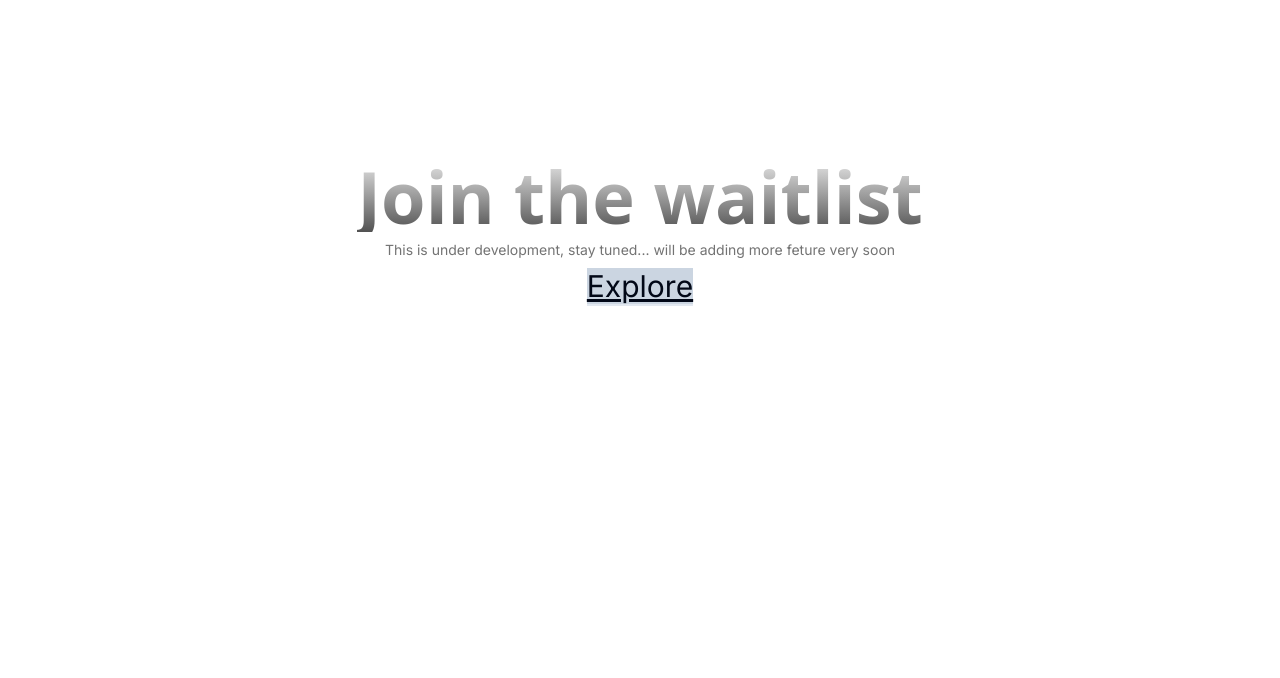
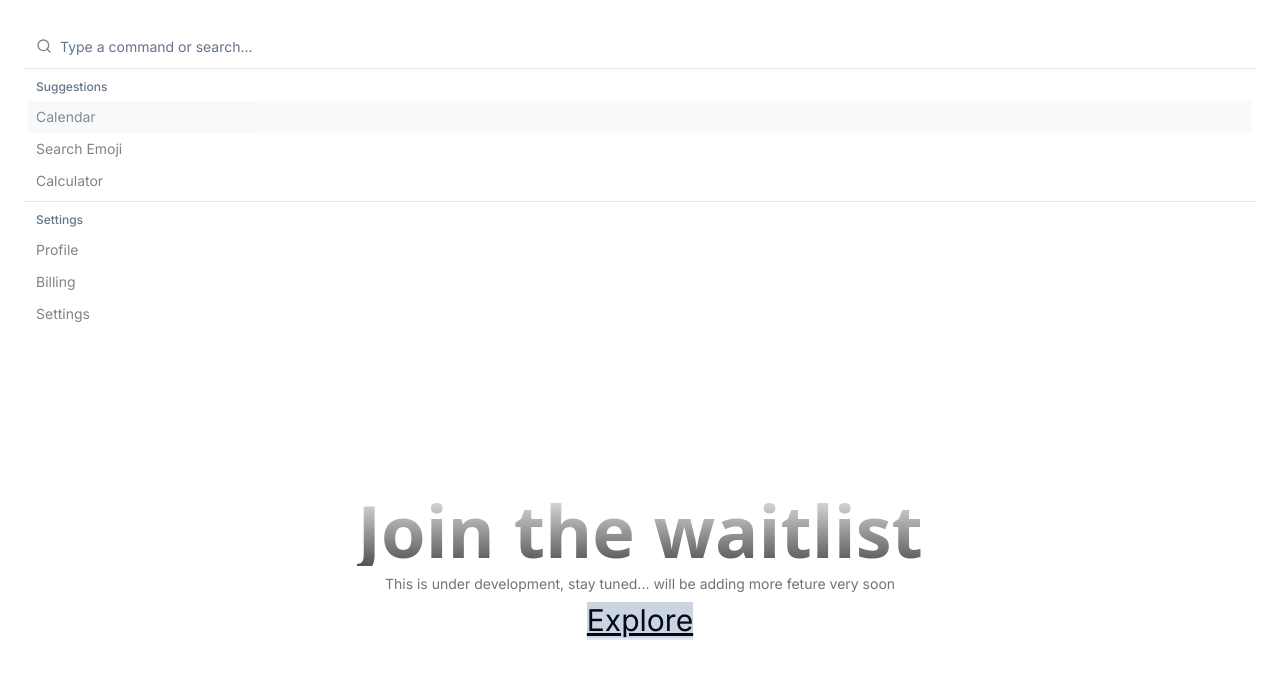
Before and after one commit to RudraPrasad20/dev-BPUT, a Next.js app: page / in a window 1280 px wide. Shown: the top 678 px of the page. Built offline with nearby package versions, Linux system fonts and the light colour scheme.

Commit message:
new search bar

```diff
--- a/app/layout.tsx
+++ b/app/layout.tsx
@@ -1,6 +1,7 @@
 import type { Metadata } from "next";
 import { Inter } from "next/font/google";
 import "./globals.css";
+import Nav from "@/components/nav";
 
 const inter = Inter({ subsets: ["latin"] });
 
@@ -18,6 +19,7 @@
     <html lang="en">
       <body className={inter.className}>
         <main className=" m-6">
+          <Nav/>
           {children}
         </main>
       </body>
--- /dev/null
+++ b/components/nav.tsx
@@ -0,0 +1,41 @@
+import React from 'react'
+
+import {
+    Command,
+    CommandDialog,
+    CommandEmpty,
+    CommandGroup,
+    CommandInput,
+    CommandItem,
+    CommandList,
+    CommandSeparator,
+    CommandShortcut,
+  } from "@/components/ui/command"
+
+
+const Nav = () => {
+  return (
+    <div>
+        <Command>
+  <CommandInput placeholder="Type a command or search..." />
+  <CommandList>
+    <CommandEmpty>No results found.</CommandEmpty>
+    <CommandGroup heading="Suggestions">
+      <CommandItem>Calendar</CommandItem>
+      <CommandItem>Search Emoji</CommandItem>
+      <CommandItem>Calculator</CommandItem>
+    </CommandGroup>
+    <CommandSeparator />
+    <CommandGroup heading="Settings">
+      <CommandItem>Profile</CommandItem>
+      <CommandItem>Billing</CommandItem>
+      <CommandItem>Settings</CommandItem>
+    </CommandGroup>
+  </CommandList>
+</Command>
+
+    </div>
+  )
+}
+
+export default Nav
--- /dev/null
+++ b/components/ui/command.tsx
@@ -0,0 +1,155 @@
+"use client"
+
+import * as React from "react"
+import { type DialogProps } from "@radix-ui/react-dialog"
+import { Command as CommandPrimitive } from "cmdk"
+import { Search } from "lucide-react"
+
+import { cn } from "@/lib/utils"
+import { Dialog, DialogContent } from "@/components/ui/dialog"
+
+const Command = React.forwardRef<
+  React.ElementRef<typeof CommandPrimitive>,
+  React.ComponentPropsWithoutRef<typeof CommandPrimitive>
+>(({ className, ...props }, ref) => (
+  <CommandPrimitive
+    ref={ref}
+    className={cn(
+      "flex h-full w-full flex-col overflow-hidden rounded-md bg-popover text-popover-foreground",
+      className
+    )}
+    {...props}
+  />
+))
+Command.displayName = CommandPrimitive.displayName
+
+interface CommandDialogProps extends DialogProps {}
+
+const CommandDialog = ({ children, ...props }: CommandDialogProps) => {
+  return (
+    <Dialog {...props}>
+      <DialogContent className="overflow-hidden p-0 shadow-lg">
+        <Command className="[&_[cmdk-group-heading]]:px-2 [&_[cmdk-group-heading]]:font-medium [&_[cmdk-group-heading]]:text-muted-foreground [&_[cmdk-group]:not([hidden])_~[cmdk-group]]:pt-0 [&_[cmdk-group]]:px-2 [&_[cmdk-input-wrapper]_svg]:h-5 [&_[cmdk-input-wrapper]_svg]:w-5 [&_[cmdk-input]]:h-12 [&_[cmdk-item]]:px-2 [&_[cmdk-item]]:py-3 [&_[cmdk-item]_svg]:h-5 [&_[cmdk-item]_svg]:w-5">
+          {children}
+        </Command>
+      </DialogContent>
+    </Dialog>
+  )
+}
+
+const CommandInput = React.forwardRef<
+  React.ElementRef<typeof CommandPrimitive.Input>,
+  React.ComponentPropsWithoutRef<typeof CommandPrimitive.Input>
+>(({ className, ...props }, ref) => (
+  <div className="flex items-center border-b px-3" cmdk-input-wrapper="">
+    <Search className="mr-2 h-4 w-4 shrink-0 opacity-50" />
+    <CommandPrimitive.Input
+      ref={ref}
+      className={cn(
+        "flex h-11 w-full rounded-md bg-transparent py-3 text-sm outline-none placeholder:text-muted-foreground disabled:cursor-not-allowed disabled:opacity-50",
+        className
+      )}
+      {...props}
+    />
+  </div>
+))
+
+CommandInput.displayName = CommandPrimitive.Input.displayName
+
+const CommandList = React.forwardRef<
+  React.ElementRef<typeof CommandPrimitive.List>,
+  React.ComponentPropsWithoutRef<typeof CommandPrimitive.List>
+>(({ className, ...props }, ref) => (
+  <CommandPrimitive.List
+    ref={ref}
+    className={cn("max-h-[300px] overflow-y-auto overflow-x-hidden", className)}
+    {...props}
+  />
+))
+
+CommandList.displayName = CommandPrimitive.List.displayName
+
+const CommandEmpty = React.forwardRef<
+  React.ElementRef<typeof CommandPrimitive.Empty>,
+  React.ComponentPropsWithoutRef<typeof CommandPrimitive.Empty>
+>((props, ref) => (
+  <CommandPrimitive.Empty
+    ref={ref}
+    className="py-6 text-center text-sm"
+    {...props}
+  />
+))
+
+CommandEmpty.displayName = CommandPrimitive.Empty.displayName
+
+const CommandGroup = React.forwardRef<
+  React.ElementRef<typeof CommandPrimitive.Group>,
+  React.ComponentPropsWithoutRef<typeof CommandPrimitive.Group>
+>(({ className, ...props }, ref) => (
+  <CommandPrimitive.Group
+    ref={ref}
+    className={cn(
+      "overflow-hidden p-1 text-foreground [&_[cmdk-group-heading]]:px-2 [&_[cmdk-group-heading]]:py-1.5 [&_[cmdk-group-heading]]:text-xs [&_[cmdk-group-heading]]:font-medium [&_[cmdk-group-heading]]:text-muted-foreground",
+      className
+    )}
+    {...props}
+  />
+))
+
+CommandGroup.displayName = CommandPrimitive.Group.displayName
+
+const CommandSeparator = React.forwardRef<
+  React.ElementRef<typeof CommandPrimitive.Separator>,
+  React.ComponentPropsWithoutRef<typeof CommandPrimitive.Separator>
+>(({ className, ...props }, ref) => (
+  <CommandPrimitive.Separator
+    ref={ref}
+    className={cn("-mx-1 h-px bg-border", className)}
+    {...props}
+  />
+))
+CommandSeparator.displayName = CommandPrimitive.Separator.displayName
+
+const CommandItem = React.forwardRef<
+  React.ElementRef<typeof CommandPrimitive.Item>,
+  React.ComponentPropsWithoutRef<typeof CommandPrimitive.Item>
+>(({ className, ...props }, ref) => (
+  <CommandPrimitive.Item
+    ref={ref}
+    className={cn(
+      "relative flex cursor-default select-none items-center rounded-sm px-2 py-1.5 text-sm outline-none aria-selected:bg-accent aria-selected:text-accent-foreground data-[disabled]:pointer-events-none data-[disabled]:opacity-50",
+      className
+    )}
+    {...props}
+  />
+))
+
+CommandItem.displayName = CommandPrimitive.Item.displayName
+
+const CommandShortcut = ({
+  className,
+  ...props
+}: React.HTMLAttributes<HTMLSpanElement>) => {
+  return (
+    <span
+      className={cn(
+        "ml-auto text-xs tracking-widest text-muted-foreground",
+        className
+      )}
+      {...props}
+    />
+  )
+}
+CommandShortcut.displayName = "CommandShortcut"
+
+export {
+  Command,
+  CommandDialog,
+  CommandInput,
+  CommandList,
+  CommandEmpty,
+  CommandGroup,
+  CommandItem,
+  CommandShortcut,
+  CommandSeparator,
+}
--- /dev/null
+++ b/components/ui/dialog.tsx
@@ -0,0 +1,122 @@
+"use client"
+
+import * as React from "react"
+import * as DialogPrimitive from "@radix-ui/react-dialog"
+import { X } from "lucide-react"
+
+import { cn } from "@/lib/utils"
+
+const Dialog = DialogPrimitive.Root
+
+const DialogTrigger = DialogPrimitive.Trigger
+
+const DialogPortal = DialogPrimitive.Portal
+
+const DialogClose = DialogPrimitive.Close
+
+const DialogOverlay = React.forwardRef<
+  React.ElementRef<typeof DialogPrimitive.Overlay>,
+  React.ComponentPropsWithoutRef<typeof DialogPrimitive.Overlay>
+>(({ className, ...props }, ref) => (
+  <DialogPrimitive.Overlay
+    ref={ref}
+    className={cn(
+      "fixed inset-0 z-50 bg-black/80  data-[state=open]:animate-in data-[state=closed]:animate-out data-[state=closed]:fade-out-0 data-[state=open]:fade-in-0",
+      className
+    )}
+    {...props}
+  />
+))
+DialogOverlay.displayName = DialogPrimitive.Overlay.displayName
+
+const DialogContent = React.forwardRef<
+  React.ElementRef<typeof DialogPrimitive.Content>,
+  React.ComponentPropsWithoutRef<typeof DialogPrimitive.Content>
+>(({ className, children, ...props }, ref) => (
+  <DialogPortal>
+    <DialogOverlay />
+    <DialogPrimitive.Content
+      ref={ref}
+      className={cn(
+        "fixed left-[50%] top-[50%] z-50 grid w-full max-w-lg translate-x-[-50%] translate-y-[-50%] gap-4 border bg-background p-6 shadow-lg duration-200 data-[state=open]:animate-in data-[state=closed]:animate-out data-[state=closed]:fade-out-0 data-[state=open]:fade-in-0 data-[state=closed]:zoom-out-95 data-[state=open]:zoom-in-95 data-[state=closed]:slide-out-to-left-1/2 data-[state=closed]:slide-out-to-top-[48%] data-[state=open]:slide-in-from-left-1/2 data-[state=open]:slide-in-from-top-[48%] sm:rounded-lg",
+        className
+      )}
+      {...props}
+    >
+      {children}
+      <DialogPrimitive.Close className="absolute right-4 top-4 rounded-sm opacity-70 ring-offset-background transition-opacity hover:opacity-100 focus:outline-none focus:ring-2 focus:ring-ring focus:ring-offset-2 disabled:pointer-events-none data-[state=open]:bg-accent data-[state=open]:text-muted-foreground">
+        <X className="h-4 w-4" />
+        <span className="sr-only">Close</span>
+      </DialogPrimitive.Close>
+    </DialogPrimitive.Content>
+  </DialogPortal>
+))
+DialogContent.displayName = DialogPrimitive.Content.displayName
+
+const DialogHeader = ({
+  className,
+  ...props
+}: React.HTMLAttributes<HTMLDivElement>) => (
+  <div
+    className={cn(
+      "flex flex-col space-y-1.5 text-center sm:text-left",
+      className
+    )}
+    {...props}
+  />
+)
+DialogHeader.displayName = "DialogHeader"
+
+const DialogFooter = ({
+  className,
+  ...props
+}: React.HTMLAttributes<HTMLDivElement>) => (
+  <div
+    className={cn(
+      "flex flex-col-reverse sm:flex-row sm:justify-end sm:space-x-2",
+      className
+    )}
+    {...props}
+  />
+)
+DialogFooter.displayName = "DialogFooter"
+
+const DialogTitle = React.forwardRef<
+  React.ElementRef<typeof DialogPrimitive.Title>,
+  React.ComponentPropsWithoutRef<typeof DialogPrimitive.Title>
+>(({ className, ...props }, ref) => (
+  <DialogPrimitive.Title
+    ref={ref}
+    className={cn(
+      "text-lg font-semibold leading-none tracking-tight",
+      className
+    )}
+    {...props}
+  />
+))
+DialogTitle.displayName = DialogPrimitive.Title.displayName
+
+const DialogDescription = React.forwardRef<
+  React.ElementRef<typeof DialogPrimitive.Description>,
+  React.ComponentPropsWithoutRef<typeof DialogPrimitive.Description>
+>(({ className, ...props }, ref) => (
+  <DialogPrimitive.Description
+    ref={ref}
+    className={cn("text-sm text-muted-foreground", className)}
+    {...props}
+  />
+))
+DialogDescription.displayName = DialogPrimitive.Description.displayName
+
+export {
+  Dialog,
+  DialogPortal,
+  DialogOverlay,
+  DialogClose,
+  DialogTrigger,
+  DialogContent,
+  DialogHeader,
+  DialogFooter,
+  DialogTitle,
+  DialogDescription,
+}
--- a/package.json
+++ b/package.json
@@ -11,6 +11,7 @@
   },
   "dependencies": {
     "@prisma/client": "^5.16.1",
+    "@radix-ui/react-dialog": "^1.1.1",
     "@radix-ui/react-dropdown-menu": "^2.1.1",
     "@radix-ui/react-scroll-area": "^1.1.0",
     "@radix-ui/react-select": "^2.1.1",
```
Also changed, not shown: 1 other file (tests, documents, lock files or other folders).
